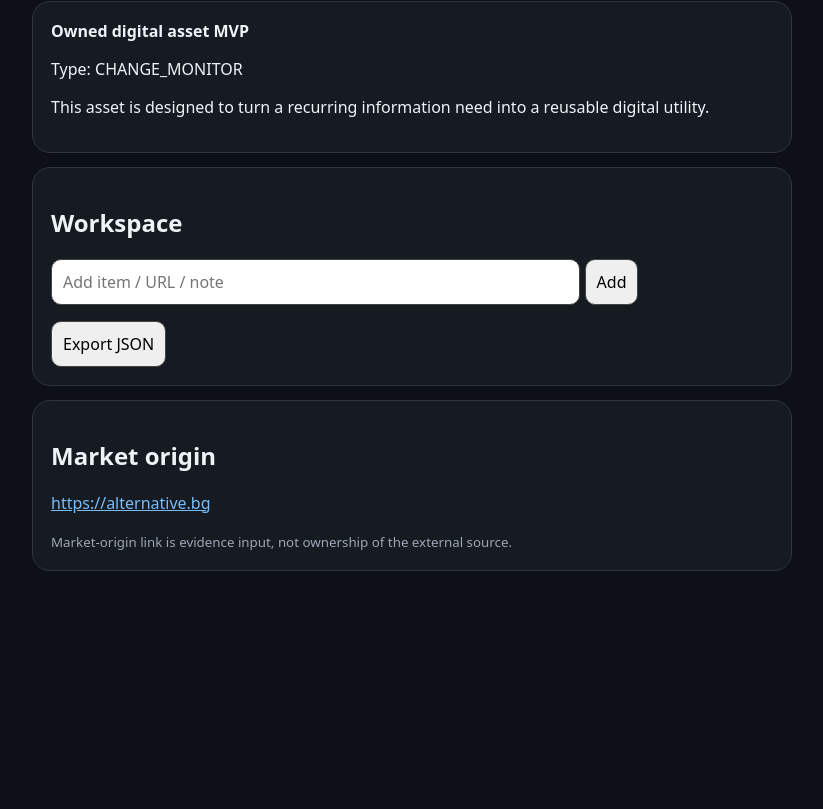
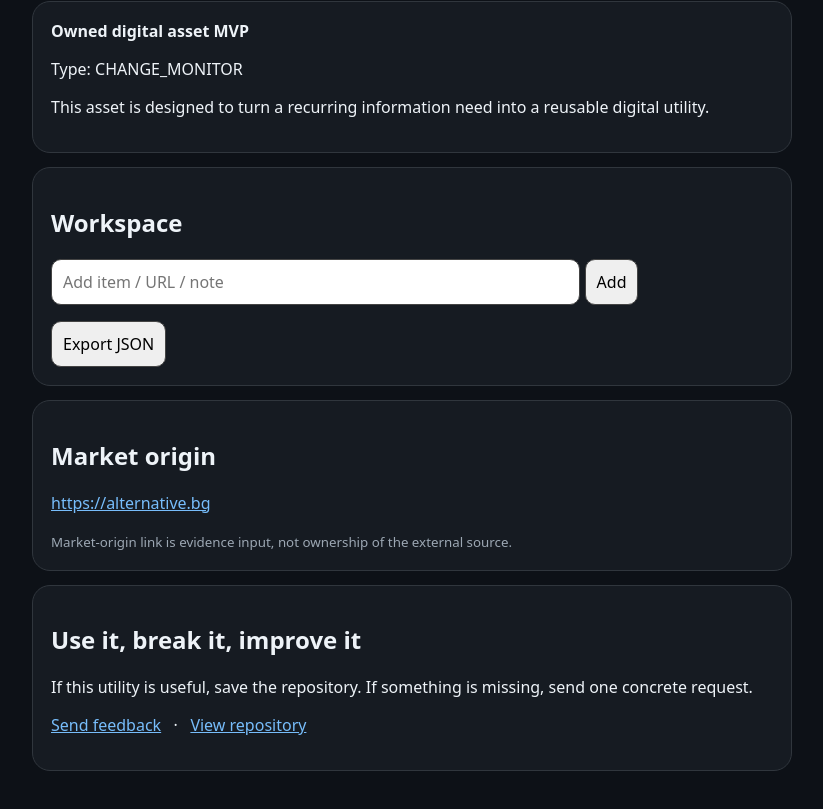
Before and after one commit to awaw999iw-ai/atlas-asset-light-f112400a4062, a plain HTML site: page index.html in a window 1280 px wide. Shown: the part 115-924 px from the top of the page, without its empty margins (228-1051 px from the left). Before the commit the page ends 800 px from the top, so only its background shows below. Drawn offline with Linux system fonts and the light colour scheme.

Commit message:
Add external user action path

```diff
--- a/index.html
+++ b/index.html
@@ -46,6 +46,21 @@
 <p><a href="https://alternative.bg">https://alternative.bg</a></p>
 <small>Market-origin link is evidence input, not ownership of the external source.</small>
 </div>
+
+<!-- ATLAS_EXTERNAL_ACTION_V1 -->
+<div class="card">
+<h2>Use it, break it, improve it</h2>
+<p>
+If this utility is useful, save the repository.
+If something is missing, send one concrete request.
+</p>
+<p>
+<a href="https://github.com/awaw999iw-ai/atlas-asset-light-f112400a4062/issues/new">Send feedback</a>
+&nbsp; · &nbsp;
+<a href="https://github.com/awaw999iw-ai/atlas-asset-light-f112400a4062">View repository</a>
+</p>
+</div>
+
 </main>
 
 <script>
```
